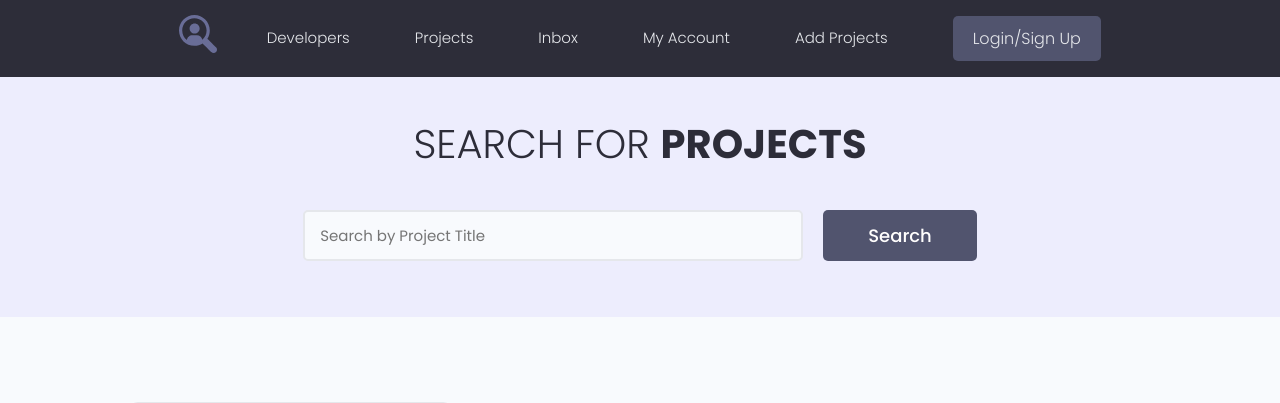
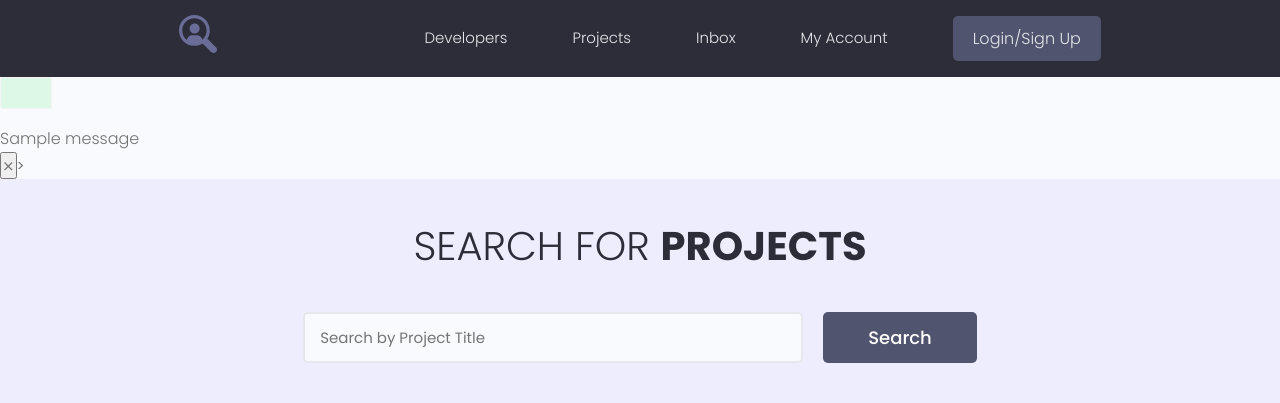
Before and after one commit to Hammer3355/fourth, a Django app: page /projects/ in a window 1280 px wide. Shown: the top 403 px of the page. Run offline with Django 4.2, Linux system fonts and the light colour scheme; tables that the repository leaves empty hold one stand-in row (Sample ...); one stand-in notice (Sample message) is shown; some libraries are stand-ins or nearby versions.

Commit message:
Добавлен вывод ошибок авторизации в base.html

```diff
--- a/devsearch/projects/templates/projects/base.html
+++ b/devsearch/projects/templates/projects/base.html
@@ -23,9 +23,18 @@
 <body>
 
 {% include 'projects/navbar.html' %}
-{% block content %}
 
-{% endblock %}
+		{% if messages %}
+			{% for message in messages %}
+	         <div>
+		         <div class="alert alert--{{message.tags}}"></div>
+		         <p class="alert__message">{{ message }}</p>
+                 <button class="alert__close">⨯</button>>
+	         </div>
+			{% endfor %}
+		{% endif %}
+
+{% block content %} {% endblock %}
 
 </body>
 </html>
--- a/devsearch/projects/templates/projects/navbar.html
+++ b/devsearch/projects/templates/projects/navbar.html
@@ -15,8 +15,8 @@
           <li class="header__menuItem"><a href="{% url 'projects' %}">Projects</a></li>
           <li class="header__menuItem"><a href="inbox.html">Inbox</a></li>
           <li class="header__menuItem"><a href="account.html">My Account</a></li>
+	        {% if request.user.is_authenticated %}
           <li class="header__menuItem"><a href="{% url 'create-project' %}">Add Projects</a></li>
-	        {% if request.user.is_authenticated %}
           <li class="header__menuItem"><a href="{% url 'logout' %}" class="btn btn--sub">Logout</a></li>
 	        {% else %}
           <li class="header__menuItem"><a href="{% url 'login' %}" class="btn btn--sub">Login/Sign Up</a></li>
--- a/devsearch/projects/views.py
+++ b/devsearch/projects/views.py
@@ -1,6 +1,7 @@
 from django.shortcuts import render, redirect
 from .models import Project
 from .forms import ProjectForm
+from django.contrib.auth.decorators import login_required
 
 
 def projects(request):
@@ -9,13 +10,13 @@ def projects(request):
     return render(request, 'projects/projects.html', context)
 
 
-
 def project(request, pk):
     project_obj = Project.objects.get(id=pk)
     context = {'project': project_obj}
     return render(request, 'projects/single-project.html', context)
 
 
+@login_required(login_url="login")
 def create_project(request):
     form = ProjectForm()
 
```
Also changed, not shown: devsearch/users/views.py (+4 -3 lines).
